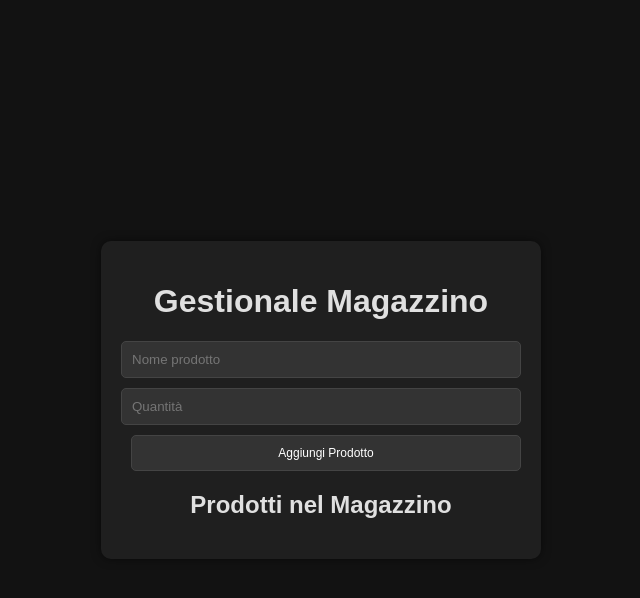
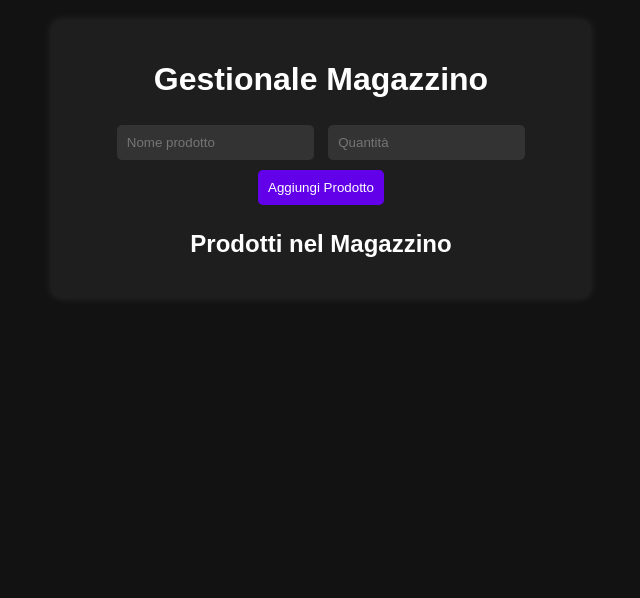
Before and after one commit to SIMOTECHIT/51, a plain HTML site: page index.html in a window 1280 px wide. Shown: the whole page, without its empty margins (319-959 px from the left). Drawn offline with Linux system fonts and the light colour scheme.

Commit message:
Update styles.css

```diff
--- a/styles.css
+++ b/styles.css
@@ -1,55 +1,41 @@
-/* styles.css */
-
-/* Tema scuro */
 body {
+    background-color: #121212;
+    color: #ffffff;
     font-family: Arial, sans-serif;
+    text-align: center;
     margin: 0;
-    padding: 0;
-    background-color: #121212;  /* Colore di sfondo scuro */
-    color: #ffffff;  /* Testo bianco per contrasto */
-    display: flex;
-    justify-content: center;
-    align-items: center;
-    height: 100vh;
+    padding: 20px;
 }
 
 .container {
-    background-color: #1f1f1f;  /* Contenitore con sfondo scuro */
+    background-color: #1e1e1e;
     padding: 20px;
     border-radius: 10px;
-    box-shadow: 0 0 10px rgba(0, 0, 0, 0.5);
-    width: 100%;
-    max-width: 400px;
+    box-shadow: 0px 0px 10px rgba(255, 255, 255, 0.1);
+    max-width: 500px;
+    margin: auto;
 }
 
-h1, h2 {
-    text-align: center;
-    color: #e0e0e0;  /* Colore testo grigio chiaro */
+input, button {
+    padding: 10px;
+    margin: 5px;
+    border: none;
+    border-radius: 5px;
 }
 
-.add-product {
-    display: flex;
-    flex-direction: column;
-    gap: 10px;
-    margin-bottom: 20px;
-}
-
-.add-product input, .add-product button {
-    padding: 10px;
-    border: 1px solid #444;
-    border-radius: 5px;
-    background-color: #333;  /* Colore di sfondo degli input e pulsanti */
-    color: white;  /* Testo bianco per input e pulsanti */
+input {
+    background-color: #333;
+    color: #fff;
 }
 
 button {
-    background-color: #4CAF50;  /* Colore verde per i pulsanti */
+    background-color: #6200ea;
     color: white;
     cursor: pointer;
 }
 
 button:hover {
-    background-color: #45a049;  /* Colore verde più scuro al passaggio del mouse */
+    background-color: #3700b3;
 }
 
 ul {
@@ -58,43 +44,8 @@ ul {
 }
 
 li {
+    background-color: #333;
     padding: 10px;
-    background-color: #333;  /* Sfondo scuro per ogni prodotto */
-    margin-bottom: 5px;
+    margin: 5px;
     border-radius: 5px;
-    display: flex;
-    justify-content: space-between;
-    align-items: center;
-    border: 1px solid #444;  /* Colore del bordo dei prodotti */
 }
-
-/* Pulsante Modifica */
-button.modify {
-    background-color: #ff9800;  /* Colore giallo per Modifica */
-}
-
-button.modify:hover {
-    background-color: #fb8c00;  /* Giallo scuro al passaggio del mouse */
-}
-
-/* Pulsante Rimuovi */
-button.remove {
-    background-color: #f44336;  /* Colore rosso per Rimuovi */
-}
-
-button.remove:hover {
-    background-color: #d32f2f;  /* Rosso scuro al passaggio del mouse */
-}
-
-button {
-    margin-left: 10px;
-    padding: 5px 10px;
-    font-size: 12px;
-}
-
-input, button {
-    background-color: #333;
-    color: white;
-    border-radius: 5px;
-    border: 1px solid #444;
-}
```
